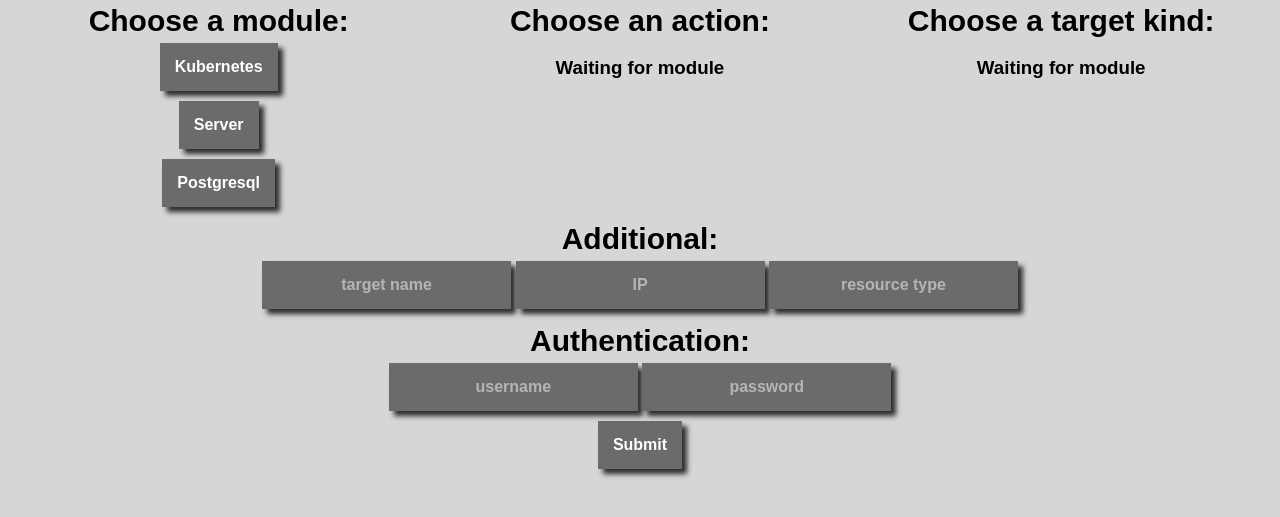
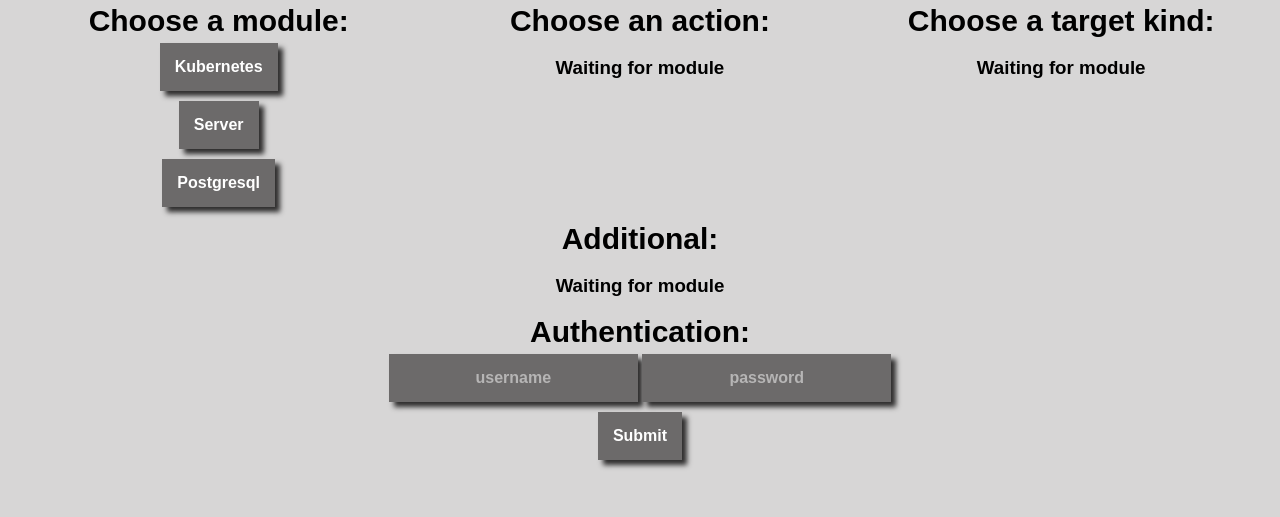
Before and after one commit to witkiewiczmikolaj/helbreder, a Flask app: page / in a window 1280 px wide. Shown: the part 127-644 px from the top of the page. Run offline with Flask 2, Linux system fonts and the light colour scheme; data that the repository does not hold is empty; parts of the project's set-up code (start-up, migrations or seed data) failed here and were passed over; some libraries are stand-ins or nearby versions.

Commit message:
Dynamic additional info generating

```diff
--- a/core/app/app.py
+++ b/core/app/app.py
@@ -19,12 +19,13 @@ def static_main():
     action = '<h3>Waiting for module</h3>'
     target = '<h3>Waiting for module</h3>'
     languages = lang_buttonized()
+    additional = '<h3>Waiting for module</h3>'
     if request.method == 'POST':
         try:
-            action, target = collect_data()
+            action, target, additional = collect_data()
         except KeyError:
             print('Choose action and target_kind first!')
-    return render_template('html/index.html', module = module, action = action, target = target, button_clicked = button_clicked, languages = languages)
+    return render_template('html/index.html', module = module, action = action, target = target, button_clicked = button_clicked, languages = languages, additional = additional)
 
 @helbreder.route('/code', methods=['GET'])
 def code_outcome():
--- a/core/app/templates/html/index.html
+++ b/core/app/templates/html/index.html
@@ -32,9 +32,7 @@
             </div>
             <div class="target">
                <p>Additional:</p>
-               <input type="text" name="Target_name" placeholder="target name">
-               <input type="text" name="IP" placeholder="IP">
-               <input type="text" name="Resource_type" placeholder="resource type">
+               {{ additional | safe }}
             </div>
             <div class="user">
                <p>Authentication:</p>
--- a/core/app/templates/post.py
+++ b/core/app/templates/post.py
@@ -1,3 +1,4 @@
+from audioop import add
 from flask import request
 from templates.modules_fcn import *
 from templates.actions_fcn import *
@@ -14,7 +15,7 @@ def collect_data():
     global button_clicked
 
     try:
-        action, target, button_clicked = action_target()
+        action, target, button_clicked, additional = action_target()
     except UnboundLocalError:
         pass
 
@@ -22,4 +23,4 @@ def collect_data():
         action, target, button_clicked = user_pass()
         button_clicked[5] = request.form.get("Target_name")
 
-    return action, target
+    return action, target, additional
```
Also changed, not shown: core/app/templates/action_target.py (+6 -2 lines).
